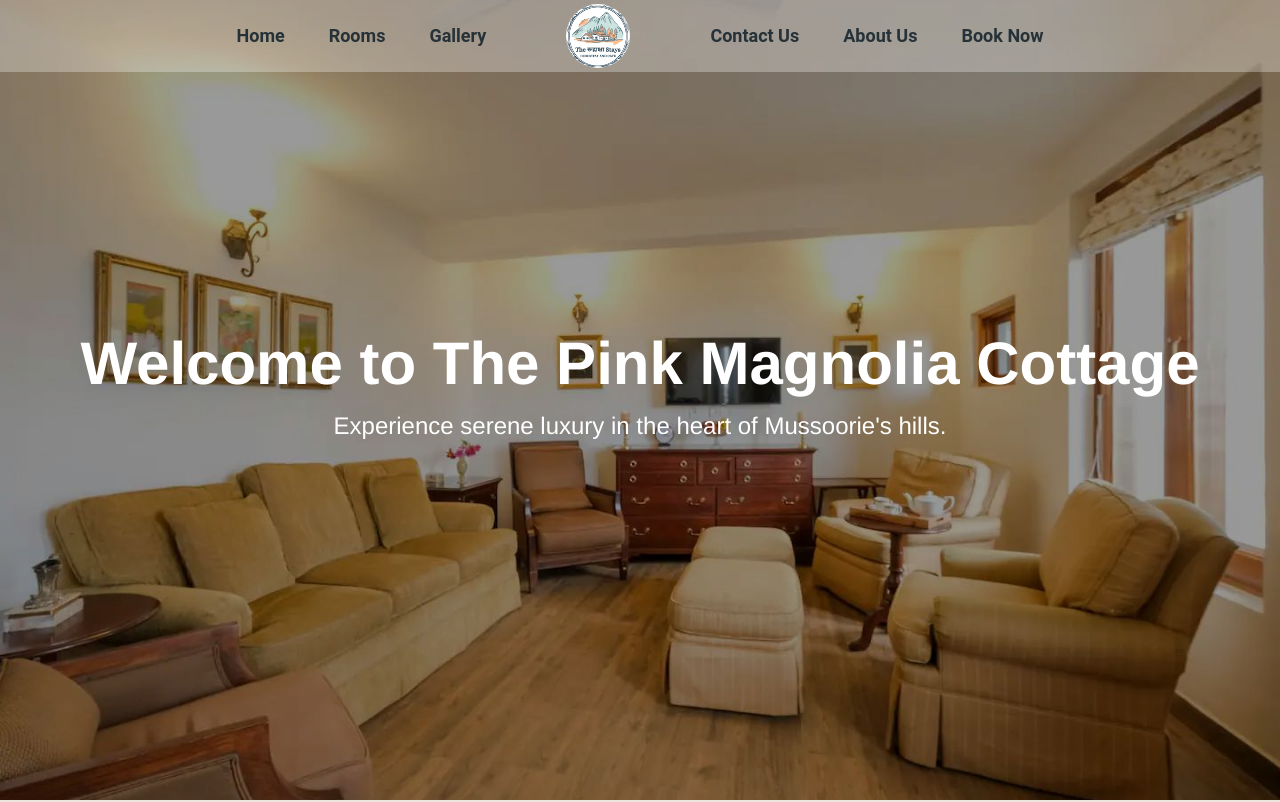
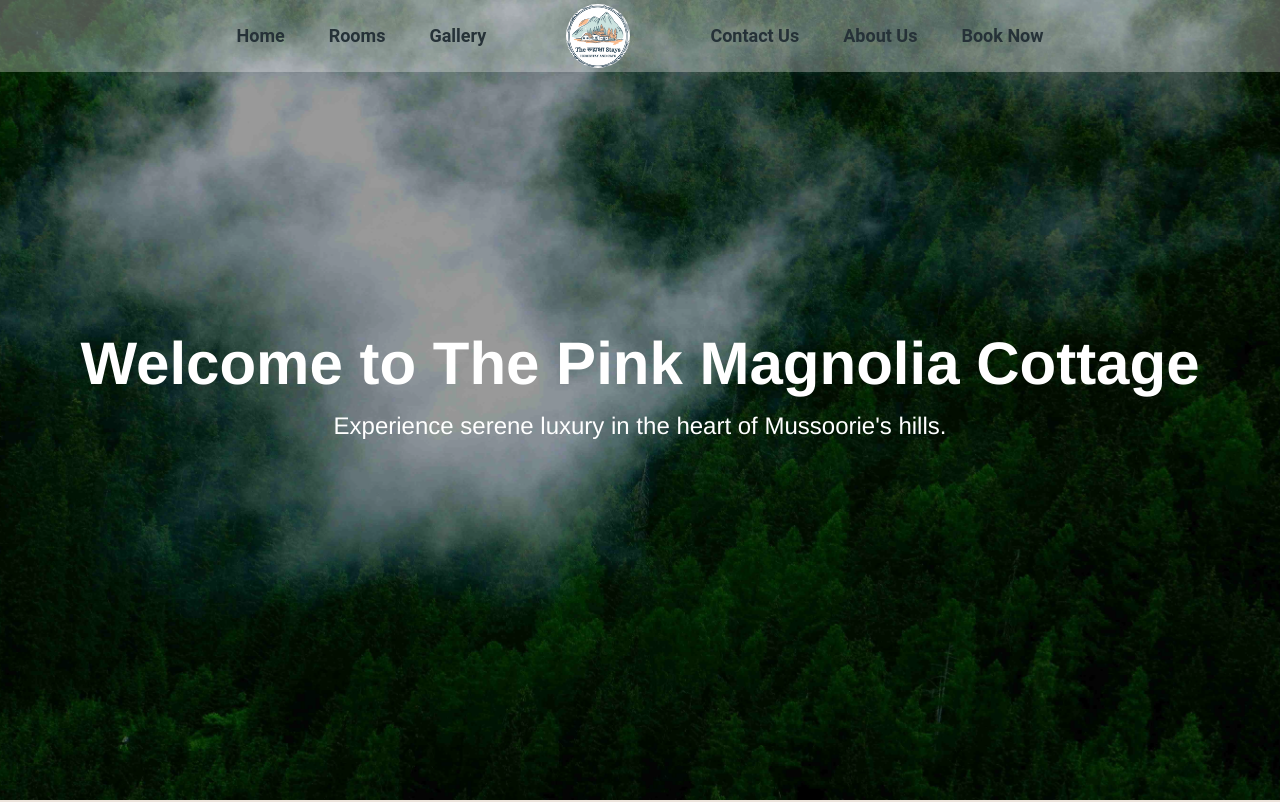
Before and after one commit to Himanshukotia9/Hotel-Booking-Website, a React (Vite) app in the folder Frontend/: page /rooms in a window 1280 px wide. Shown: the top 802 px of the page. Built offline with nearby package versions, Linux system fonts and the light colour scheme.

Commit message:
test changes

```diff
--- a/Frontend/src/Pages/RoomsPage.jsx
+++ b/Frontend/src/Pages/RoomsPage.jsx
@@ -9,7 +9,7 @@
   return (
     <div className="">
         <PageBanner
-            img={'bg-RoomsBanner'}
+            img={'bg-aboutBanner'}
             height={'h-[80vh] md:h-screen'}
             title={"Welcome to The Pink Magnolia Cottage"}
             text={"Experience serene luxury in the heart of Mussoorie's hills."}
```
